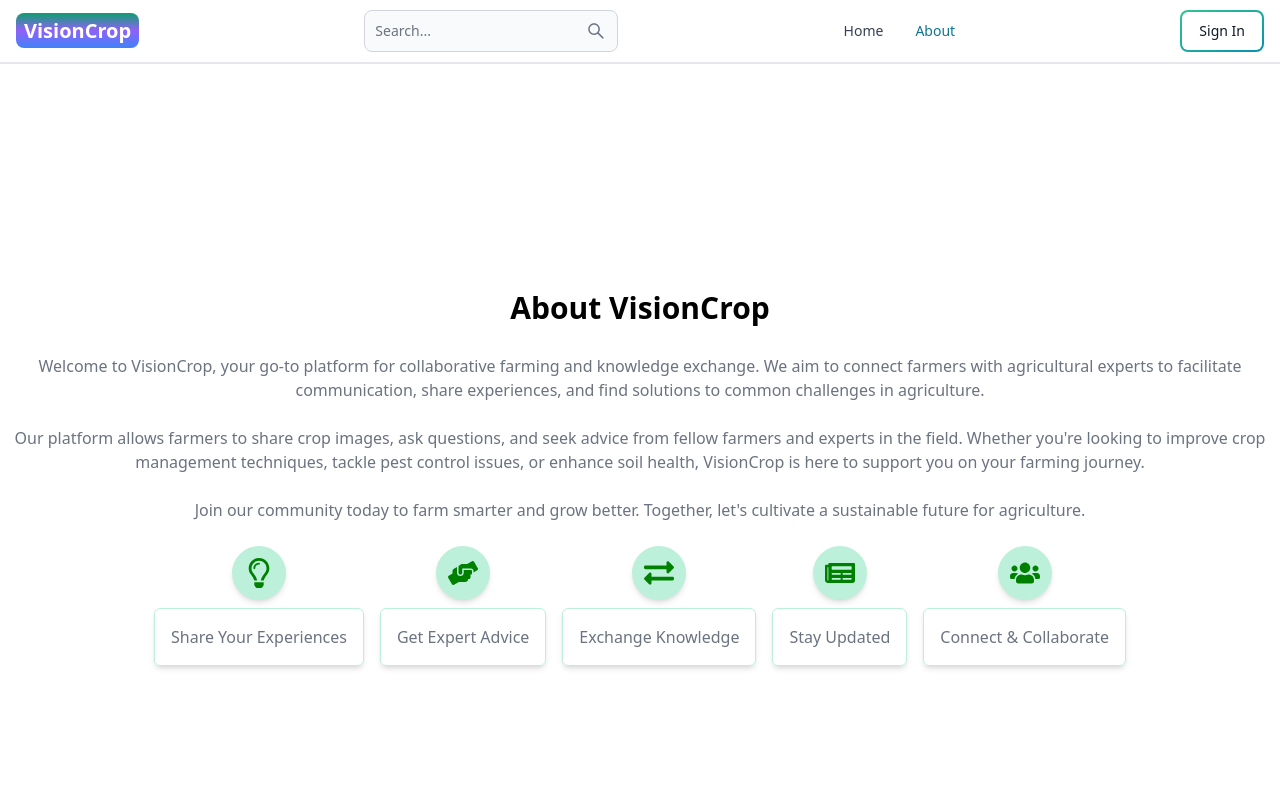
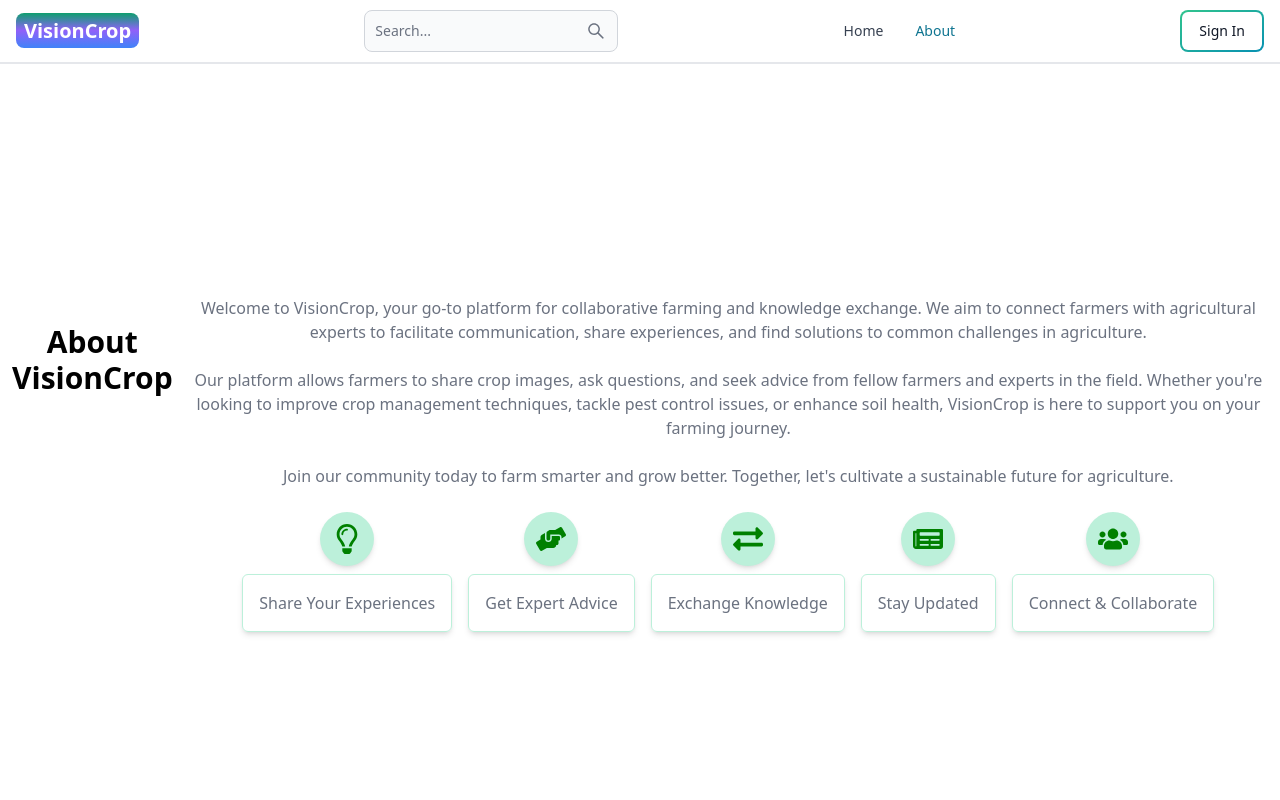
Before and after one commit to VisionCrop/deployment, a React (Vite) app in the folder my-react-app/: page /about in a window 1280 px wide. Shown: the top 800 px of the page. Built offline with nearby package versions, Linux system fonts and the light colour scheme; no server answers.

Commit message:
Update About.jsx

```diff
--- a/my-react-app/src/Pages/About.jsx
+++ b/my-react-app/src/Pages/About.jsx
@@ -4,7 +4,7 @@ export default function About() {
   return (
     <div className='min-h-screen flex items-center justify-center'>
       <div className='max-w-screen-xl mx-auto p-3 text-center'>
-        <div>
+        <div className="gap-4 flex justify-center">
           <h1 className='text-3xl font-semibold text-center my-7'>
             About VisionCrop
           </h1>
```
